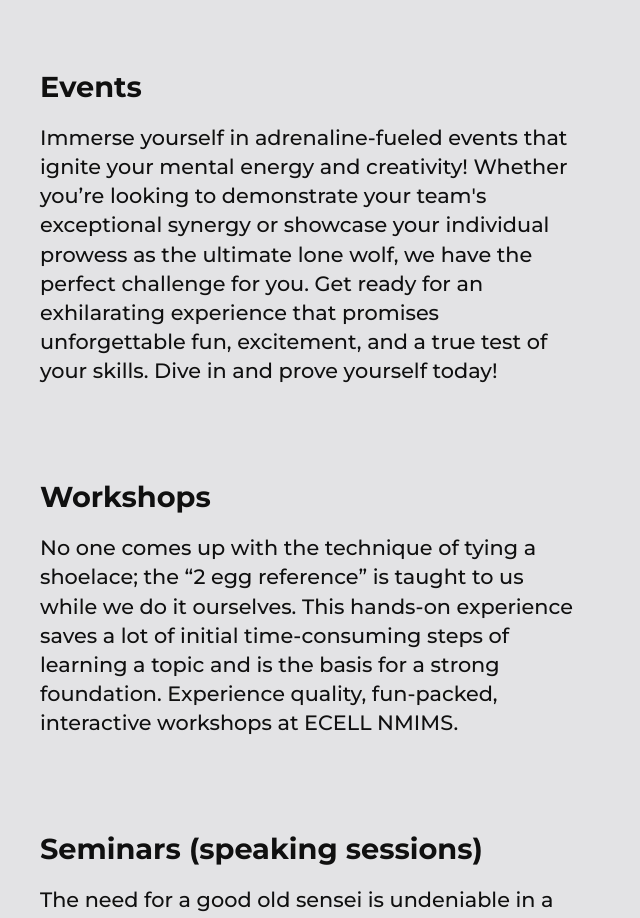
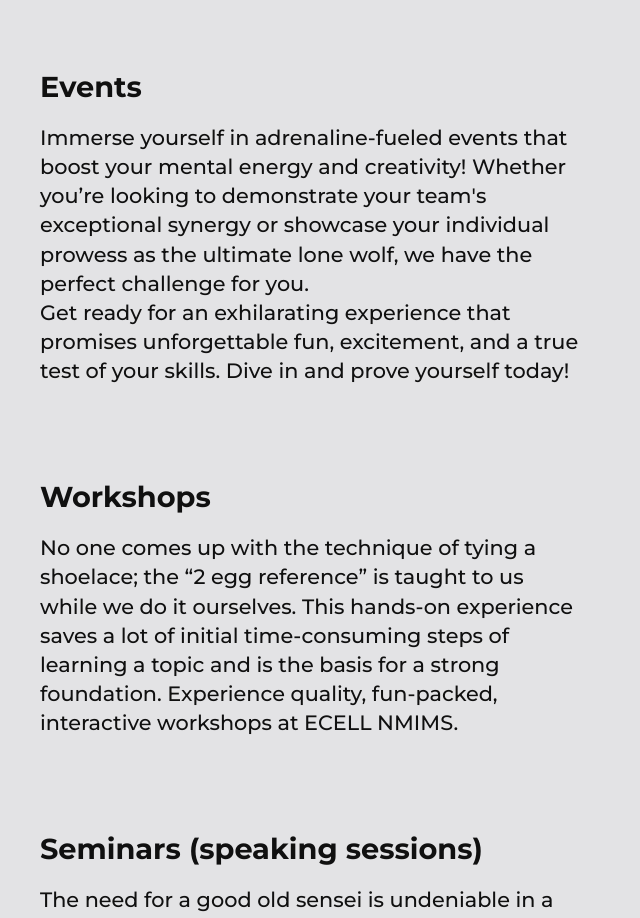
Before and after one commit to AkshadGawde/E-CELL_NMIMS, a Next.js app: page / in a window 1280 px wide. Shown: the part 2760-3678 px from the top of the page, without its empty margins (0-640 px from the left). Built offline with nearby package versions, Linux system fonts and the light colour scheme.

Commit message:
Minor fix

```diff
--- a/components/AttendeesSpeakers/attendes.js
+++ b/components/AttendeesSpeakers/attendes.js
@@ -12,12 +12,12 @@ const Attendes = () => {
                 <div className={styles.text}>
                     <h4 className={styles.h4}>Events</h4>
                     <p className={styles.bl}>
-                        Immerse yourself in adrenaline-fueled events that ignite
+                        Immerse yourself in adrenaline-fueled events that boost
                         your mental energy and creativity! Whether you’re
                         looking to demonstrate your team's exceptional synergy
                         or showcase your individual prowess as the ultimate lone
-                        wolf, we have the perfect challenge for you. Get ready
-                        for an exhilarating experience that promises
+                        wolf, we have the perfect challenge for you. <br /> Get
+                        ready for an exhilarating experience that promises
                         unforgettable fun, excitement, and a true test of your
                         skills. Dive in and prove yourself today!
                     </p>
```
